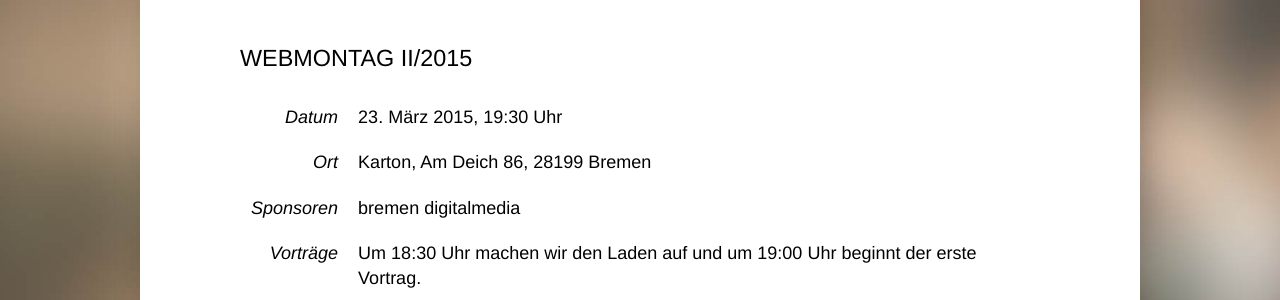
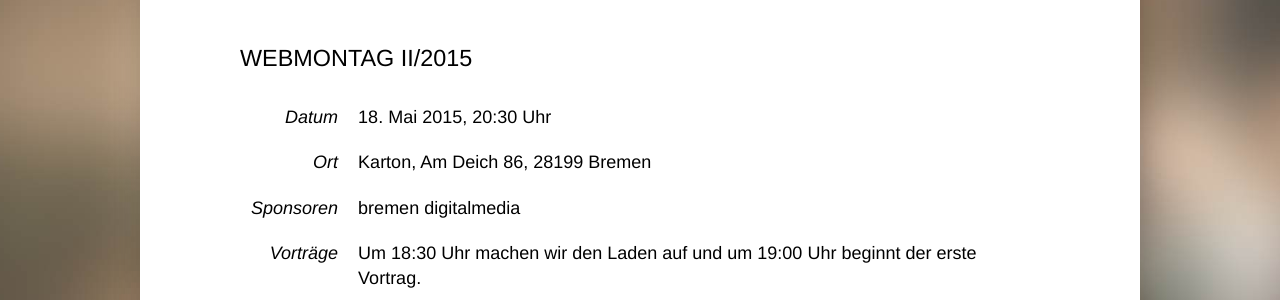
Before and after one commit to dantz/wmhb, a Jekyll site: the page built from _posts/2015-05-18-2.markdown, in a window 1280 px wide. Shown: the part 201-501 px from the top of the page. Built offline with Jekyll 4.4.1, drawn with Linux system fonts in a browser that asks for light colours; Markdown is read by kramdown in place of the engine named in the settings.

Commit message:
Update 2015-05-18-2.markdown

```diff
--- a/_posts/2015-05-18-2.markdown
+++ b/_posts/2015-05-18-2.markdown
@@ -1,7 +1,7 @@
 ---
 layout: post
 title:  "Webmontag II/2015"
-date:   2015-03-23 18:30:00
+date:   2015-05-18 18:30:00
 categories: performance
 fb-link: https://www.facebook.com/events/348014412059786/
 gplus-link: https://plus.google.com/b/108353097962757057557/events/c6ckhknunlt8oepmel6i9ldnlp0
```
